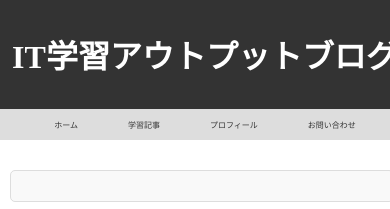
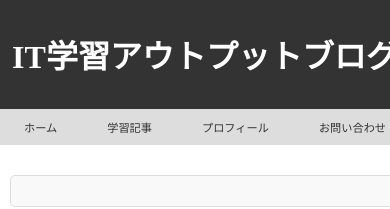
Before and after one commit to yuich-r/react_app, a React (Create React App) app: page / in a window 390 px wide. Shown: the top 209 px of the page. Built offline with nearby package versions, Linux system fonts and the light colour scheme; no server answers.

Commit message:
レスポンシブ対応14

```diff
--- a/src/components/css/Navigation.css
+++ b/src/components/css/Navigation.css
@@ -32,7 +32,7 @@
 @media (max-width: 768px) {
   .header-navigation {
     li {
-      font-size: 0.5rem;
+      font-size: 0.7rem;
     }
   }
 
```
